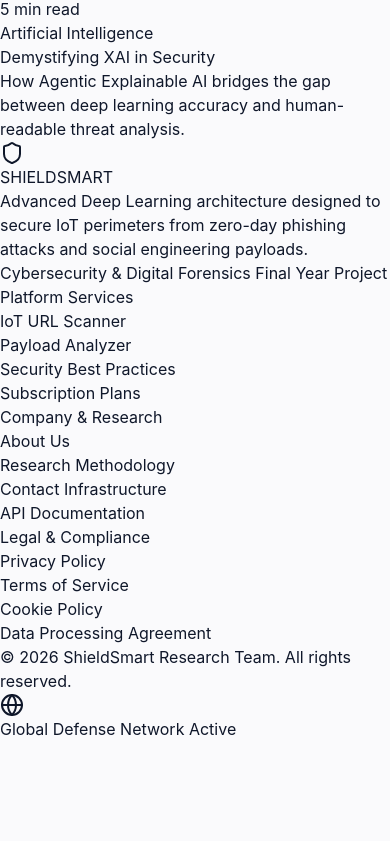
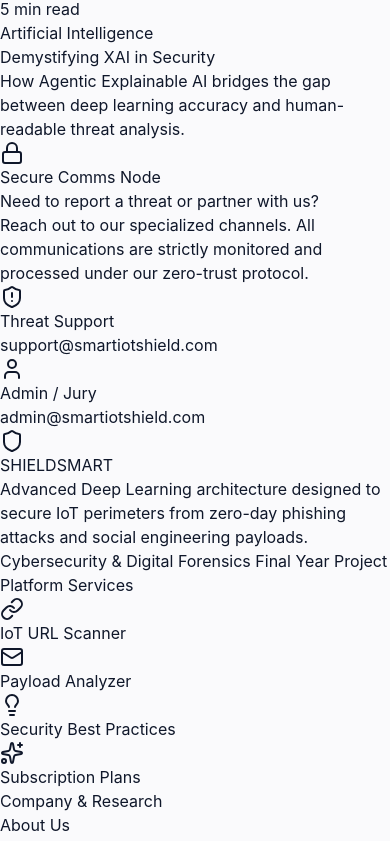
Before and after one commit to hadijoiya/shieldsmart-frontend, a React (Vite) app: page / in a window 390 px wide. Shown: the part 993-1834 px from the top of the page. Before the commit the page ends 1734 px from the top, so only its background shows below. Built offline with nearby package versions, Linux system fonts and the light colour scheme.

Commit message:
Refactor Navbar and Footer with Hash Routing
Refactor footer and navbar components for improved layout and responsiveness. Update comments for clarity and change page navigation logic to utilize hash routing.

```diff
--- a/src/App.jsx
+++ b/src/App.jsx
@@ -8,7 +8,7 @@
 import { motion, AnimatePresence } from 'framer-motion';
 
 // ==========================================
-// 1. NAVBAR (WITH MOBILE RESPONSIVE MENU) & FOOTER
+// 1. NAVBAR (WITH MOBILE RESPONSIVE MENU)
 // ==========================================
 const Navbar = ({ currentPage, changePage, globalUser, handleLogout }) => {
   const [isMobileMenuOpen, setIsMobileMenuOpen] = useState(false);
@@ -106,9 +106,56 @@
   );
 };
 
+// ==========================================
+// 2. NEW PROFESSIONAL FOOTER (ANIMATED + COMMS NODE)
+// ==========================================
 const Footer = ({ changePage }) => (
-  <footer className="bg-slate-900 border-t border-slate-800 pt-16 pb-8 text-slate-400">
-    <div className="max-w-7xl mx-auto px-6 grid grid-cols-1 md:grid-cols-4 gap-12 mb-12">
+  <footer className="bg-slate-900 border-t border-slate-800 pt-20 pb-8 text-slate-400 relative overflow-hidden mt-auto">
+    {/* Animated Background Elements for Wow Factor */}
+    <div className="absolute top-0 left-1/2 -translate-x-1/2 w-full max-w-3xl h-px bg-gradient-to-r from-transparent via-indigo-500 to-transparent opacity-50"></div>
+    <div className="absolute top-0 left-1/2 -translate-x-1/2 w-96 h-32 bg-indigo-500 opacity-10 blur-[3rem] rounded-b-full"></div>
+
+    <div className="max-w-7xl mx-auto px-6 mb-16">
+      {/* SECURE COMMUNICATIONS BLOCK (Wow Factor) */}
+      <div className="bg-slate-800/40 border border-slate-700/50 rounded-3xl p-8 md:p-10 flex flex-col lg:flex-row items-center justify-between gap-8 backdrop-blur-md relative z-10 group hover:border-indigo-500/30 transition-all duration-500 shadow-2xl">
+        <div className="flex-1 text-center lg:text-left">
+          <div className="inline-flex items-center gap-2 px-3 py-1 rounded-full bg-indigo-500/10 border border-indigo-500/20 text-indigo-400 text-[10px] font-black tracking-widest uppercase mb-4 shadow-sm">
+            <Lock className="w-3 h-3" /> Secure Comms Node
+          </div>
+          <h3 className="text-2xl md:text-3xl font-black text-white mb-2 tracking-tight">Need to report a threat or partner with us?</h3>
+          <p className="text-slate-400 font-medium text-sm max-w-lg mx-auto lg:mx-0 leading-relaxed">
+            Reach out to our specialized channels. All communications are strictly monitored and processed under our zero-trust protocol.
+          </p>
+        </div>
+
+        <div className="flex flex-col sm:flex-row gap-4 w-full lg:w-auto">
+          {/* Threat Support Button */}
+          <a href="mailto:support@smartiotshield.com" className="flex items-center justify-center gap-4 bg-slate-900 hover:bg-slate-800 border border-slate-700 hover:border-emerald-500/50 text-white font-bold py-3 px-6 rounded-2xl transition-all duration-300 group/btn shadow-lg">
+            <div className="bg-slate-800 group-hover/btn:bg-emerald-500/10 p-2 rounded-xl transition-colors">
+              <ShieldAlert className="w-6 h-6 text-emerald-400 group-hover/btn:scale-110 transition-transform duration-300" />
+            </div>
+            <div className="text-left">
+              <div className="text-[10px] uppercase tracking-widest text-slate-500 font-bold">Threat Support</div>
+              <div className="text-sm tracking-wide">support@smartiotshield.com</div>
+            </div>
+          </a>
+
+          {/* Admin / Business Button */}
+          <a href="mailto:admin@smartiotshield.com" className="flex items-center justify-center gap-4 bg-indigo-600 hover:bg-indigo-500 text-white font-bold py-3 px-6 rounded-2xl transition-all duration-300 shadow-[0_0_20px_rgba(79,70,229,0.3)] hover:shadow-[0_0_25px_rgba(79,70,229,0.5)] group/btn">
+            <div className="bg-indigo-700/50 group-hover/btn:bg-indigo-400/30 p-2 rounded-xl transition-colors">
+              <User className="w-6 h-6 text-indigo-100 group-hover/btn:scale-110 transition-transform duration-300" />
+            </div>
+            <div className="text-left">
+              <div className="text-[10px] uppercase tracking-widest text-indigo-200 font-bold">Admin / Jury</div>
+              <div className="text-sm tracking-wide">admin@smartiotshield.com</div>
+            </div>
+          </a>
+        </div>
+      </div>
+    </div>
+
+    {/* STANDARD FOOTER LINKS (Unchanged Layout) */}
+    <div className="max-w-7xl mx-auto px-6 grid grid-cols-1 md:grid-cols-4 gap-12 mb-12 relative z-10">
       <div className="col-span-1 md:col-span-1">
         <div className="flex items-center gap-2 mb-4">
           <Shield className="w-6 h-6 text-indigo-500" />
@@ -123,46 +170,47 @@
       </div>
 
       <div>
-        <h4 className="text-white font-bold mb-6">Platform Services</h4>
+        <h4 className="text-white font-bold mb-6 tracking-wide">Platform Services</h4>
         <ul className="space-y-4 text-sm font-medium">
-          <li><button onClick={() => changePage('scanner', 'url')} className="hover:text-indigo-400 transition">IoT URL Scanner</button></li>
-          <li><button onClick={() => changePage('scanner', 'email')} className="hover:text-indigo-400 transition">Payload Analyzer</button></li>
-          <li><button onClick={() => changePage('tips')} className="hover:text-indigo-400 transition">Security Best Practices</button></li>
-          <li><button onClick={() => changePage('pricing')} className="hover:text-indigo-400 transition">Subscription Plans</button></li>
+          <li><button onClick={() => changePage('scanner', 'url')} className="hover:text-indigo-400 transition flex items-center gap-2"><LinkIcon className="w-3.5 h-3.5"/> IoT URL Scanner</button></li>
+          <li><button onClick={() => changePage('scanner', 'email')} className="hover:text-indigo-400 transition flex items-center gap-2"><Mail className="w-3.5 h-3.5"/> Payload Analyzer</button></li>
+          <li><button onClick={() => changePage('tips')} className="hover:text-indigo-400 transition flex items-center gap-2"><Lightbulb className="w-3.5 h-3.5"/> Security Best Practices</button></li>
+          <li><button onClick={() => changePage('pricing')} className="hover:text-indigo-400 transition flex items-center gap-2"><Sparkles className="w-3.5 h-3.5"/> Subscription Plans</button></li>
         </ul>
       </div>
 
       <div>
-        <h4 className="text-white font-bold mb-6">Company & Research</h4>
+        <h4 className="text-white font-bold mb-6 tracking-wide">Company & Research</h4>
         <ul className="space-y-4 text-sm font-medium">
           <li><button onClick={() => changePage('about')} className="hover:text-indigo-400 transition">About Us</button></li>
           <li><button className="hover:text-indigo-400 transition">Research Methodology</button></li>
-          <li><button className="hover:text-indigo-400 transition">Contact Infrastructure</button></li>
+          <li><button className="hover:text-indigo-400 transition">XAI Architecture</button></li>
           <li><button className="hover:text-indigo-400 transition">API Documentation</button></li>
         </ul>
       </div>
 
       <div>
-        <h4 className="text-white font-bold mb-6">Legal & Compliance</h4>
+        <h4 className="text-white font-bold mb-6 tracking-wide">Legal & Compliance</h4>
         <ul className="space-y-4 text-sm font-medium">
           <li><button className="hover:text-indigo-400 transition">Privacy Policy</button></li>
           <li><button className="hover:text-indigo-400 transition">Terms of Service</button></li>
           <li><button className="hover:text-indigo-400 transition">Cookie Policy</button></li>
-          <li><button className="hover:text-indigo-400 transition">Data Processing Agreement</button></li>
+          <li><button className="hover:text-indigo-400 transition flex items-center gap-2 text-emerald-500"><CheckCircle2 className="w-3.5 h-3.5"/> System Status: Operational</button></li>
         </ul>
       </div>
     </div>
-    <div className="max-w-7xl mx-auto px-6 border-t border-slate-800 pt-8 flex flex-col md:flex-row justify-between items-center gap-4">
+
+    <div className="max-w-7xl mx-auto px-6 border-t border-slate-800/60 pt-8 flex flex-col md:flex-row justify-between items-center gap-4 relative z-10">
       <p className="text-sm font-medium">© 2026 ShieldSmart Research Team. All rights reserved.</p>
-      <div className="flex items-center gap-2 text-sm font-medium">
-        <Globe className="w-4 h-4" /> Global Defense Network Active
+      <div className="flex items-center gap-2 text-sm font-medium bg-slate-800/50 px-3 py-1.5 rounded-full border border-slate-700">
+        <Globe className="w-4 h-4 text-indigo-400" /> Global Defense Network Active
       </div>
     </div>
   </footer>
 );
 
 // ==========================================
-// 2. SECURITY TIPS PAGE
+// 3. SECURITY TIPS PAGE
 // ==========================================
 const SecurityTipsPage = () => {
   const tips = [
@@ -199,7 +247,7 @@
 };
 
 // ==========================================
-// 3. PRICING / UPGRADE PAGE
+// 4. PRICING / UPGRADE PAGE
 // ==========================================
 const PricingPage = ({ changePage, globalUser }) => {
   return (
@@ -250,7 +298,7 @@
 };
 
 // ==========================================
-// 4. MULTI-STEP AUTHENTICATION PAGE (ANIMATED, WOW UX)
+// 5. MULTI-STEP AUTHENTICATION PAGE
 // ==========================================
 const AuthPage = ({ authMode, setGlobalUser, changePage }) => {
   const [view, setView] = useState(authMode);
@@ -672,7 +720,7 @@
 };
 
 // ==========================================
-// 5. HOME, ABOUT US & SCANNER COMPONENTS
+// 6. HOME, ABOUT US & SCANNER COMPONENTS
 // ==========================================
 const IoTBlogSection = () => {
   const blogs = [
@@ -800,12 +848,10 @@
 };
 
 // ==========================================
-// CARD COMPONENT FOR SCAN HISTORY (Polished & Professional)
+// CARD COMPONENT FOR SCAN HISTORY
 // ==========================================
 const HistoryCard = ({ scan }) => {
   const isSafe = scan.status === 'Safe';
-
-  // Logic: Summary text mein se 'RESULT: PHISHING' ya 'RESULT: SAFE' nikal kar sirf intelligence dikhayen
   const cleanSummary = scan.summary.replace(/RESULT: (PHISHING|SAFE)/gi, '').trim();
 
   return (
@@ -825,7 +871,6 @@
         <div className="text-indigo-900 font-black text-xl mb-3">Risk Score: {scan.confidence}%</div>
         <div className="bg-slate-50 border border-slate-200 rounded-xl p-3 text-sm font-mono text-slate-600 mb-4 truncate" title={scan.query}>{scan.query}</div>
 
-        {/* POLISHED HISTORY CARD UI */}
         <div className="flex-grow">
             <p className="text-xs font-bold text-slate-400 uppercase tracking-widest mb-1">Threat Intelligence</p>
             <p className="text-sm text-slate-700 font-medium leading-relaxed italic">{cleanSummary}</p>
@@ -945,7 +990,7 @@
 };
 
 // ==========================================
-// 6. MAIN APP COMPONENT
+// 7. MAIN APP COMPONENT (HASH ROUTING ENABLED)
 // ==========================================
 export default function App() {
   const [currentPage, setCurrentPage] = useState('home');
@@ -960,6 +1005,7 @@
   const [emailLimit, setEmailLimit] = useState(10);
   const [scanHistory, setScanHistory] = useState([]);
 
+  // Setup Limits and History
   useEffect(() => {
     if (globalUser) {
       const today = new Date().toDateString();
@@ -974,7 +1020,6 @@
         setUrlLimit(10);
         setEmailLimit(10);
       } else {
-        // AUTO-CORRECT LOGIC: Agar purani 1000 wali limit browser me save reh gayi hai
         let currentUrlLimit = parseInt(localStorage.getItem(`shieldUrlLimit_${globalUser}`)) || 0;
         let currentEmailLimit = parseInt(localStorage.getItem(`shieldEmailLimit_${globalUser}`)) || 0;
 
@@ -993,17 +1038,54 @@
     }
   }, [globalUser]);
 
+  // =====================================
+  // HASH ROUTING (FIX FOR BROWSER BACK BUTTON)
+  // =====================================
+  useEffect(() => {
+    const handleHashChange = () => {
+      // Get hash without the '#' symbol
+      const hash = window.location.hash.replace('#', '') || 'home';
+
+      if (hash === 'auth_login') {
+        setCurrentPage('auth');
+        setAuthMode('login');
+      }
+      else if (hash === 'auth_signup') {
+        setCurrentPage('auth');
+        setAuthMode('signup');
+      }
+      else if (hash.startsWith('scanner_')) {
+        setCurrentPage(hash);
+        setScanType(hash.split('_')[1]);
+      }
+      else {
+        setCurrentPage(hash);
+      }
+
+      // Smooth scroll to top on page change
+      window.scrollTo({ top: 0, behavior: 'smooth' });
+    };
+
+    // Listen for browser back/forward buttons
+    window.addEventListener('hashchange', handleHashChange);
+
+    // Check hash on initial load
+    handleHashChange();
+
+    return () => window.removeEventListener('hashchange', handleHashChange);
+  }, []);
+
+  // Update changePage to use window.location.hash
   const changePage = (page, type = 'url') => {
-    if (page === 'auth') {
-      setAuthMode(type);
-      setCurrentPage('auth');
-    } else {
-      setCurrentPage(page === 'scanner' ? `scanner_${type}` : page);
-      if (page === 'scanner') setScanType(type);
-    }
     setInputText('');
     setResult(null);
-    setIsMobileMenuOpen(false); // Make sure to close menu on page change
+
+    let newHash = page;
+    if (page === 'auth') newHash = `auth_${type}`;
+    if (page === 'scanner') newHash = `scanner_${type}`;
+
+    // Changing the hash will trigger the useEffect above
+    window.location.hash = newHash;
   };
 
   const handleLogout = () => {
```
